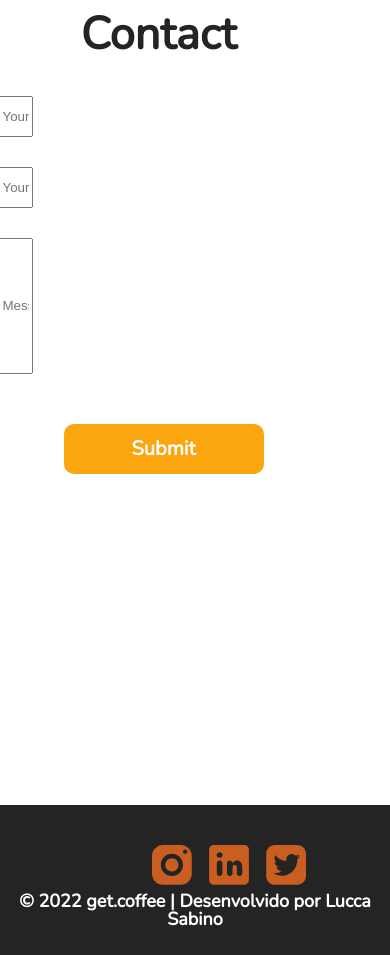
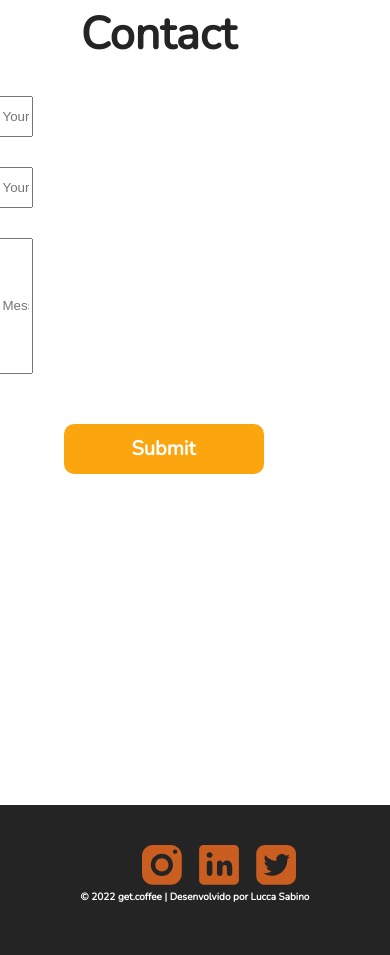
Before and after one commit to LuccaSabino/get-coffe, a plain HTML site: page index.html in a window 390 px wide. Shown: the part 747-1702 px from the top of the page. Drawn offline with nearby package versions, Linux system fonts and the light colour scheme.

Commit message:
Update style.css

```diff
--- a/style.css
+++ b/style.css
@@ -366,4 +366,22 @@
     #form input{
         width: 10%;
     }
+
+
+
+
+
+
+
+    /* rodape */
+
+    .rodape p {
+        font-size: 10px;
+        color: white;
+        text-align: center;
+    }
+
+    #rodape_media{
+        margin-right: 20px;
+    }
 }
```
